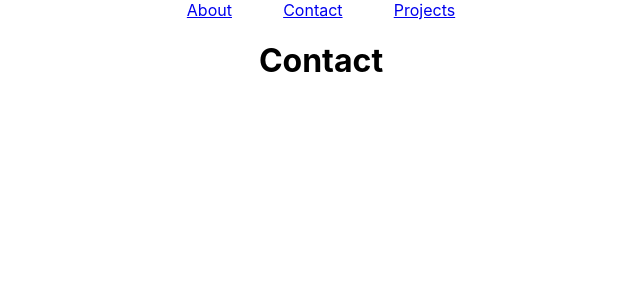
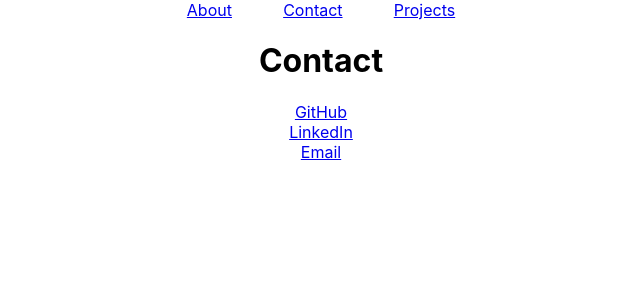
Before and after one commit to mickbbnelson/micks-portfolio, a React (Create React App) app: page /contact in a window 1280 px wide. Shown: the top 300 px of the page, without its empty margins (319-959 px from the left). Built offline with nearby package versions, Linux system fonts and the light colour scheme.

Commit message:
Add links to Contact Page

```diff
--- a/src/Components/Contact.js
+++ b/src/Components/Contact.js
@@ -3,6 +3,9 @@ const Contact = () => {
     return (
         <div>
             <h1>Contact</h1>
+            <a href="https://github.com/mickbbnelson">GitHub</a><br></br>
+            <a href="https://www.linkedin.com/in/mick-nelson-denver/">LinkedIn</a><br></br>
+            <a href="mailto: mickbbnelson@gmail.com">Email</a>
         </div>
     )
 }
```
